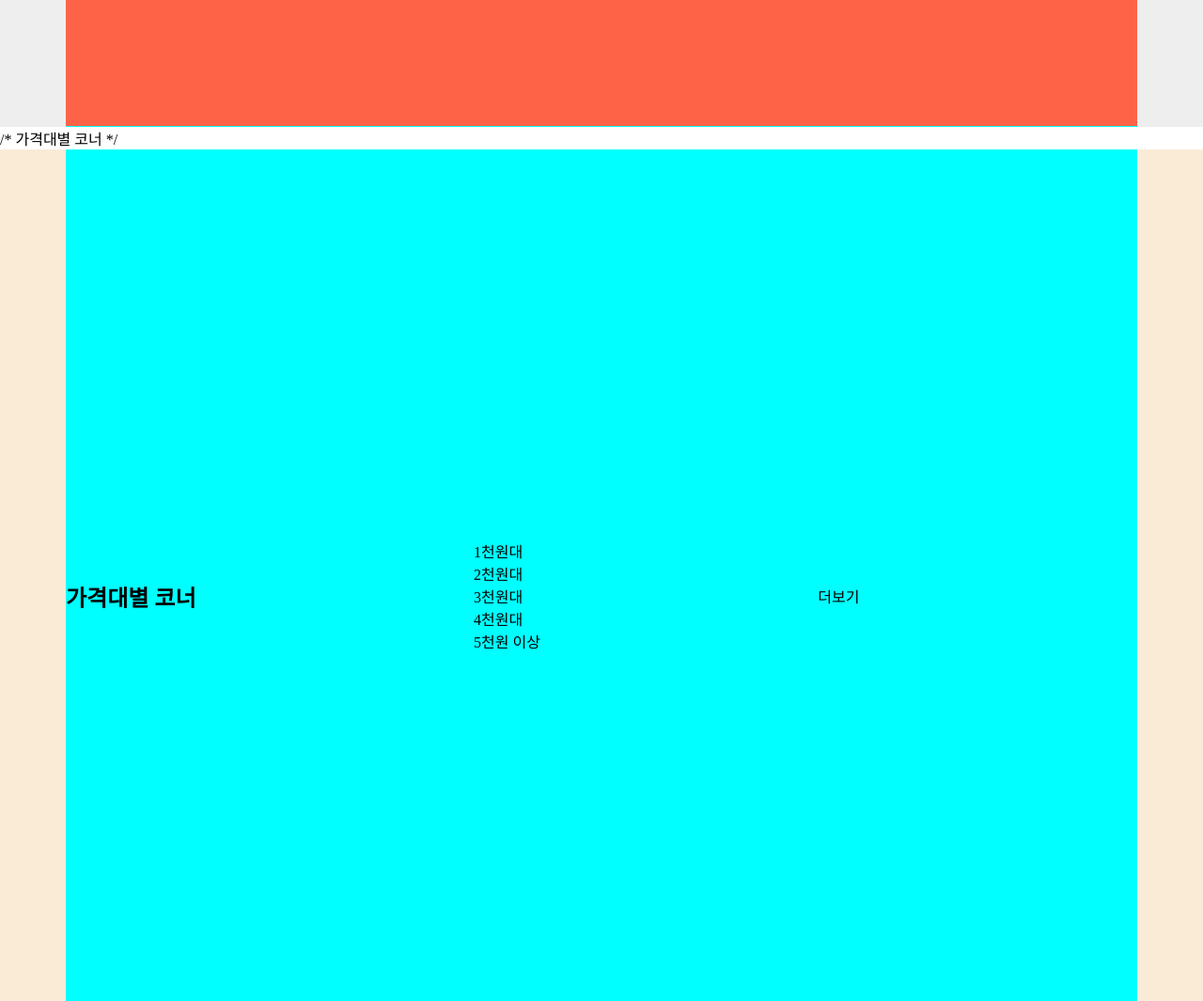
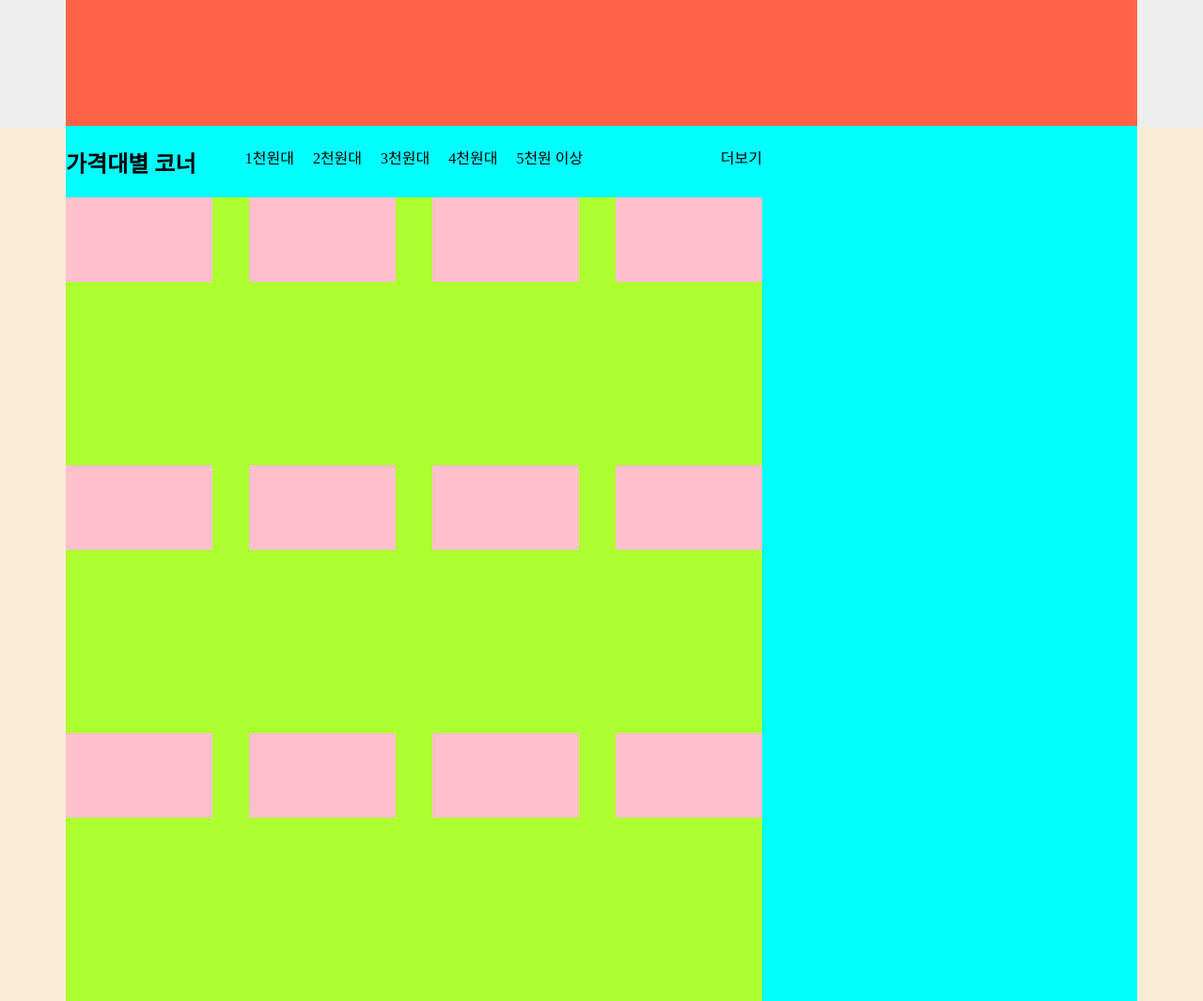
Before and after one commit to sun111902/bookstore_2608, a plain HTML site: page index.html in a window 1280 px wide. Shown: the part 920-1985 px from the top of the page at 94% size. Drawn offline with nearby package versions, Linux system fonts and the light colour scheme; no server answers.

Commit message:
260902-project1

```diff
--- a/css/main.css
+++ b/css/main.css
@@ -75,10 +75,11 @@
 
 #new .book p:nth-of-type(1){
     text-decoration: line-through;
+    font-size: 15px;
 }
 
 #new .book p:nth-of-type(2){
-    font-size: 20px;
+    font-size: 15px;
     font-weight: bold;
 }
 
@@ -91,10 +92,96 @@
 }
 
 #price .container{
+    text-align: center;
+    text-align: justify;
+
+
+
+
+}
+
+#price .corner{
+    width: 65%;
+    height: 100%;
+    display: flex;
     flex-wrap: wrap;
+    justify-content: space-between;
+    align-content:space-evenly;
+    text-align: center;
+    text-align: justify;
+
+
+}
+
+#price .certify{
+    width: 35%;
+    height: 100%;
 }
 
 #price h2{
+    width: 20%;
+
+
+}
+
+#price li{
+    float: left;
+    padding: 0 10px;
+
+
+}
+
+#price a {
+    width: 20%;
+    text-align: right;
+
+}
+
+#price .books{
+    width: 100%;
+    height: 90%;
+    background-color: greenyellow;
+    position: relative;
+
+
+
+
+}
+
+#price .books> div{
+    width: 100%;
+    height: 100%;
+    position: absolute;
+    top: 0;
+    left: 0;
+    display: flex;
+    flex-wrap: wrap;
+    justify-content: space-between;
+}
+
+#price .books> div:not(:first-child) {display: none;}
+
+#price .book {
+    width: 21%;
+    height: 90px;
+    background-color: pink;
+    font-size: 10px;
+}
+#price .book img{width: 100%;
+                 height: auto;
+                 object-fit: cover;
+}
+
+#price .book p:nth-of-type(1){
+    text-decoration: line-through;
+    font-size: 10px;
+
+}
+
+#price .book p:nth-of-type(2){
+    font-size: 10px;
+    font-weight: bold;
+
 
 }
 
--- a/index.html
+++ b/index.html
@@ -1,14 +1,13 @@
 <!DOCTYPE html>
 <html lang="ko">
+
 <head>
     <meta charset="UTF-8">
     <meta name="viewport" content="width=device-width, initial-scale=1.0">
     <title>북코아</title>
 
     <!-- Link Swiper's CSS -->
-    <link
-      rel="stylesheet"
-      href="https://cdn.jsdelivr.net/npm/swiper@14.0.1/swiper-bundle.min.css">
+    <link rel="stylesheet" href="https://cdn.jsdelivr.net/npm/swiper@14.0.1/swiper-bundle.min.css">
 
     <link rel="stylesheet" href="./css/reset.css">
     <link rel="stylesheet" href="./css/common.css">
@@ -128,9 +127,10 @@
     </div>
 
 
-      /* 가격대별 코너 */
+
     <div id="price">
         <div class="container">
+            <div class="corner">
                 <h2>가격대별 코너</h2>
                 <ul id="booktab">
                     <li>1천원대</li>
@@ -142,7 +142,7 @@
                 <a href="#">더보기</a>
 
                 <div class="books">
-                <div id="1000">
+                    <div id="price1">
                         <div class="book"></div>
                         <div class="book"></div>
                         <div class="book"></div>
@@ -157,7 +157,7 @@
                         <div class="book"></div>
 
                     </div>
-                <div id="2000">
+                    <div id="price2">
                         <div class="book"></div>
                         <div class="book"></div>
                         <div class="book"></div>
@@ -171,7 +171,7 @@
                         <div class="book"></div>
                         <div class="book"></div>
                     </div>
-                <div id="3000">
+                    <div id="price3">
                         <div class="book"></div>
                         <div class="book"></div>
                         <div class="book"></div>
@@ -185,7 +185,7 @@
                         <div class="book"></div>
                         <div class="book"></div>
                     </div>
-                <div id="4000">
+                    <div id="price4">
                         <div class="book"></div>
                         <div class="book"></div>
                         <div class="book"></div>
@@ -199,7 +199,7 @@
                         <div class="book"></div>
                         <div class="book"></div>
                     </div>
-                <div id="5000">
+                    <div id="price5">
                         <div class="book"></div>
                         <div class="book"></div>
                         <div class="book"></div>
@@ -214,6 +214,17 @@
                         <div class="book"></div>
                     </div>
                 </div>
+            </div>
+
+            <div class="certify">
+
+
+
+            </div>
+
+
+
+
         </div>
 
 
@@ -248,7 +259,9 @@
                 <li><a href="#">고객센터</a></li>
             </ul>
 
-        <p>Copyright 2022 북코아. All rights reserved <strong>[사업자정보]</strong>대표전화: 1544-2949|대표:박재용|개인정보 보호책임자:박재용 사업자등록번호:257-08-02667|통신판매업 신고번호:제 2024-인천남동구-0150호. 인천시 남동구 남동대로709, 4층(구월동,보광빌딩)|Email:help@bookoa.com</p>
+            <p>Copyright 2022 북코아. All rights reserved <strong>[사업자정보]</strong>대표전화: 1544-2949|대표:박재용|개인정보 보호책임자:박재용
+                사업자등록번호:257-08-02667|통신판매업 신고번호:제 2024-인천남동구-0150호. 인천시 남동구 남동대로709, 4층(구월동,보광빌딩)|Email:help@bookoa.com
+            </p>
 
         </div>
 
@@ -262,4 +275,5 @@
     <script src="./js/swiper.js"></script>
     <script src="./js/book.js"></script>
 </body>
+
 </html>
--- a/js/book.js
+++ b/js/book.js
@@ -16,6 +16,7 @@ async function fetchBooks(query) {
     const REST_API_KEY = "354a663e6079cbd2ca6b0101277b3592"
     const params = new URLSearchParams({
         query,
+        size: 20
     });
     const url = `https://dapi.kakao.com/v3/search/book?${params}`;
 
@@ -42,6 +43,12 @@ async function bookData() {
             { query: "원피스", sectionId: "cartoon" },
             { query: "종교", sectionId: "religion" },
             { query: "불교", sectionId: "oldbook" },
+            { query: "요리", sectionId: "price1" },
+            { query: "인문", sectionId: "price2" },
+            { query: "예술", sectionId: "price3" },
+            { query: "여행", sectionId: "price4" },
+            { query: "경제", sectionId: "price5" },
+
         ];
 
         for (const { query, sectionId } of queries) {
```
Lines whose indentation alone changed are shown as unchanged.
